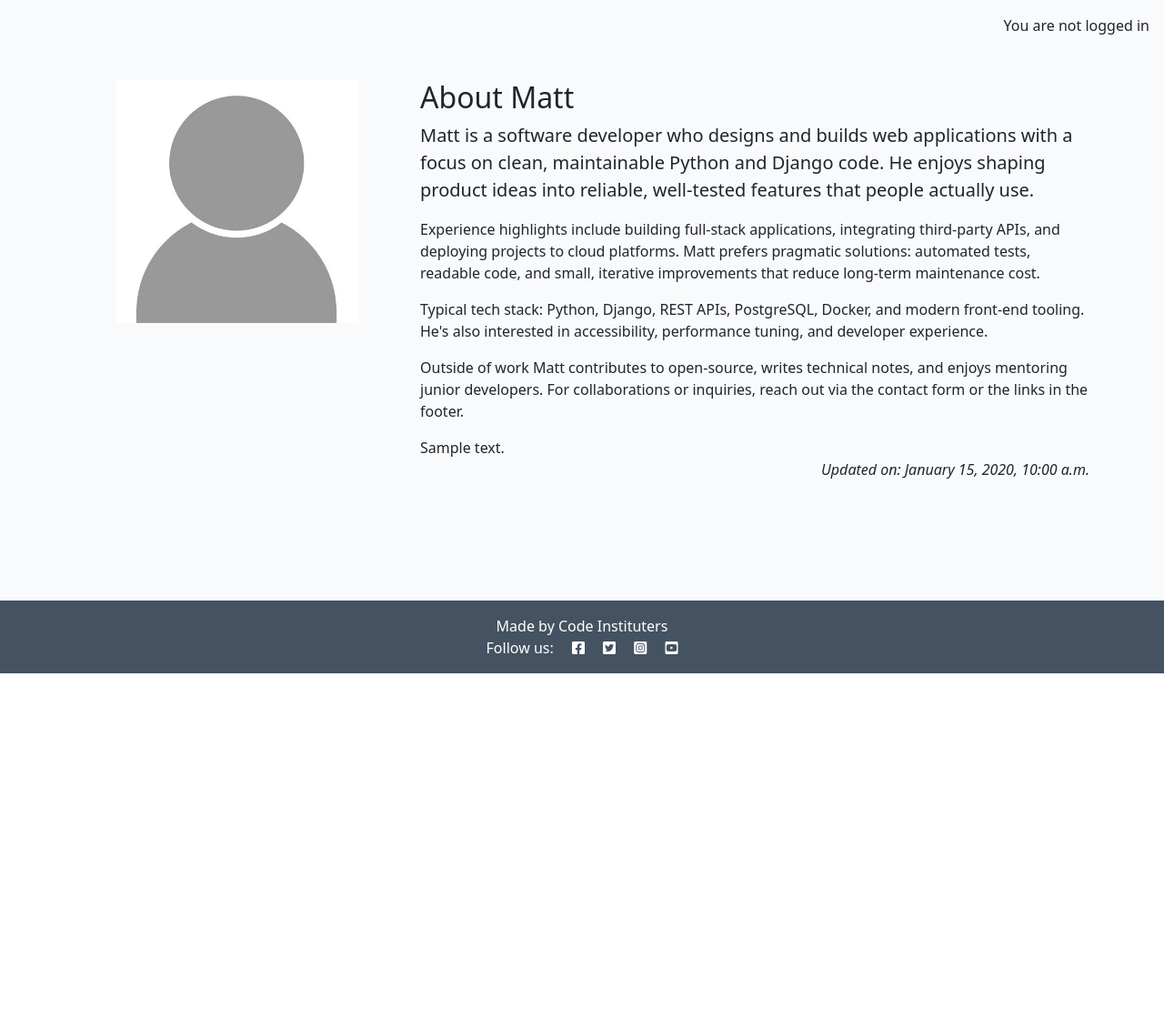
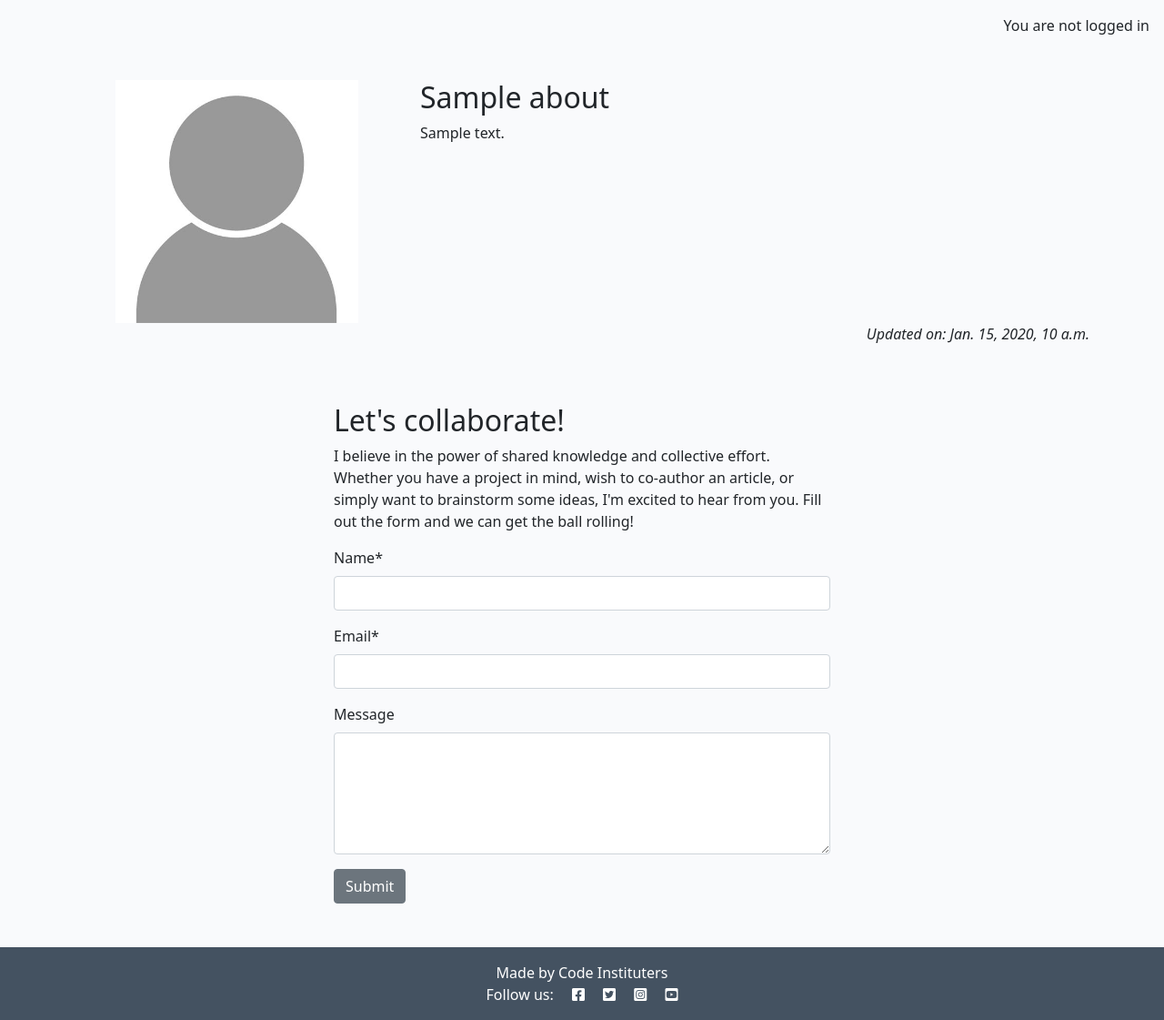
Before and after one commit to TopG85/codestar_blog, a Django app: page /about/ in a window 1280 px wide. Shown: the part 60-1181 px from the top of the page at 91% size. Before the commit the page ends 800 px from the top, so only its background shows below. Run offline with Django 4.2, Linux system fonts and the light colour scheme; tables that the repository leaves empty hold one stand-in row (values such as "Sample post"); parts of the project's set-up code (start-up, migrations or seed data) failed here and were passed over; some libraries are stand-ins or nearby versions.

Commit message:
fully-functioning collaboration form

```diff
--- /dev/null
+++ b/about/forms.py
@@ -0,0 +1,5 @@
+from collab.forms import CollaborateForm
+
+# Re-export CollaborateForm from the collab app so the About page can
+# import the form from `about.forms` without duplicating model logic.
+__all__ = ["CollaborateForm"]
--- a/about/models.py
+++ b/about/models.py
@@ -1,18 +1,22 @@
 from django.db import models
-from django_summernote.fields import SummernoteTextField
+
+# Create your models here.
 
 
 class About(models.Model):
-	"""Single About record for the site (edited by superuser only)."""
-	title = models.CharField(max_length=255)
-	content = SummernoteTextField(blank=True)
-	# Optional date/time to display on the About page (set manually in admin)
-	display_datetime = models.DateTimeField(null=True, blank=True)
-	updated_on = models.DateTimeField(auto_now=True)
-	created_on = models.DateTimeField(auto_now_add=True)
+    title = models.CharField(max_length=200)
+    updated_on = models.DateTimeField(auto_now=True)
+    content = models.TextField()
 
-	class Meta:
-		pass
+    def __str__(self):
+        return self.title
 
-	def __str__(self):
-		return self.title
+
+class CollaborateRequest(models.Model):
+    name = models.CharField(max_length=200)
+    email = models.EmailField()
+    message = models.TextField()
+    read = models.BooleanField(default=False)
+
+    def __str__(self):
+        return f"Collaboration request from {self.name}"
--- a/about/templates/about/about.html
+++ b/about/templates/about/about.html
@@ -1,21 +1,15 @@
 {% extends 'base.html' %}
+{% load static %}
+{% load crispy_forms_tags %}
+
 {% block content %}
-{% load static %}
 <div class="container mt-5">
     <div class="row">
-        <div class="col-4 text-center">
+        <div class="col-12 col-md-4 text-center">
             <img src="{% static 'images/nobody.jpg' %}" width="75%">
         </div>
-        <div class="col-8">
-            <h2>About Matt</h2>
-            <p class="lead">Matt is a software developer who designs and builds web applications with a focus on clean, maintainable Python and Django code. He enjoys shaping product ideas into reliable, well-tested features that people actually use.</p>
-
-            <p>Experience highlights include building full-stack applications, integrating third-party APIs, and deploying projects to cloud platforms. Matt prefers pragmatic solutions: automated tests, readable code, and small, iterative improvements that reduce long-term maintenance cost.</p>
-
-            <p>Typical tech stack: Python, Django, REST APIs, PostgreSQL, Docker, and modern front-end tooling. He's also interested in accessibility, performance tuning, and developer experience.</p>
-
-            <p>Outside of work Matt contributes to open-source, writes technical notes, and enjoys mentoring junior developers. For collaborations or inquiries, reach out via the contact form or the links in the footer.</p>
-
+        <div class="col-12 col-md-8">
+            <h2>{{ about.title }}</h2>
             {{ about.content | safe }}
         </div>
     </div>
@@ -23,8 +17,26 @@
         <div class="col text-right">
           <!-- Updated on field goes in here -->
 
-          <p class="text-end"><em>Updated on: {% if about.display_datetime %}{{ about.display_datetime|date:"F j, Y, g:i a" }}{% else %}{{ about.updated_on|date:"F j, Y, g:i a" }}{% endif %}</em></p>
+          <p class="text-end"><em>Updated on: {{ about.updated_on }}</em></p>
         </div>
-      </div>
+    </div>
+    <div class="row justify-content-center">
+        <div class="col-12 col-md-6 my-5">
+            <h2>Let's collaborate!</h2>
+            <p>I believe in the power of shared knowledge and collective effort.
+                Whether you have a project in mind, wish to co-author
+                an article, or simply want to brainstorm some ideas,
+                I'm excited to hear from you. Fill out the form
+                and we can get the ball rolling!</p>
+
+            <!-- add your form here. Your submit button should
+                                have the classes of btn, btn-secondary -->
+            <form method="post">
+                {{ collaborate_form | crispy }}
+                {% csrf_token %}
+                <button class="btn btn-secondary" type="submit">Submit</button>
+            </form>
+        </div>
+    </div>
 </div>
 {% endblock content %}
--- a/about/views.py
+++ b/about/views.py
@@ -1,12 +1,26 @@
 from django.shortcuts import render
+from django.contrib import messages
 from .models import About
+from .forms import CollaborateForm
 
 
 def about_me(request):
-	"""Render the About page using the most recently updated About record."""
-	about = About.objects.all().order_by('-updated_on').first()
-	return render(
-		request,
-		'about/about.html',
-		{'about': about},
-	)
+
+    if request.method == "POST":
+        collaborate_form = CollaborateForm(data=request.POST)
+        if collaborate_form.is_valid():
+            collaborate_form.save()
+            messages.add_message(request, messages.SUCCESS, "Collaboration request received! I endeavour to respond within 2 working days.")
+    else:
+        collaborate_form = CollaborateForm()
+
+    about = About.objects.all().order_by('-updated_on').first()
+
+    return render(
+        request,
+        "about/about.html",
+        {
+            "about": about,
+            "collaborate_form": collaborate_form
+        },
+    )
--- a/codestar/settings.py
+++ b/codestar/settings.py
@@ -51,6 +51,7 @@ INSTALLED_APPS = [
     'crispy_bootstrap5',
     'django_summernote',
     'blog',
+    'collab',
     'about',
 ]
 
--- a/codestar/urls.py
+++ b/codestar/urls.py
@@ -21,6 +21,7 @@ from django.urls import path, include
 urlpatterns = [
     path('about/', include('about.urls')),
     path('accounts/', include('allauth.urls')),
+    path('collab/', include('collab.urls')),
     path('admin/', admin.site.urls),
     path('summernote/', include('django_summernote.urls')),
     path("", include("blog.urls"), name="blog-urls"),
--- /dev/null
+++ b/collab/__init__.py
@@ -0,0 +1 @@
+"""Collab app package."""
--- /dev/null
+++ b/collab/forms.py
@@ -0,0 +1,19 @@
+from django import forms
+from .models import CollabRequest
+
+
+class CollaborateForm(forms.ModelForm):
+    # Provide a message field that maps to the model's project_description
+    message = forms.CharField(widget=forms.Textarea(attrs={'rows': 5}), required=False)
+
+    class Meta:
+        model = CollabRequest
+        # keep model fields minimal; `message` is handled separately
+        fields = ('name', 'email')
+
+    def save(self, commit=True):
+        instance = super().save(commit=False)
+        instance.project_description = self.cleaned_data.get('message', '')
+        if commit:
+            instance.save()
+        return instance
--- /dev/null
+++ b/collab/models.py
@@ -0,0 +1,15 @@
+from django.db import models
+
+
+class CollabRequest(models.Model):
+    name = models.CharField(max_length=255)
+    email = models.EmailField()
+    project_name = models.CharField(max_length=255, blank=True)
+    project_description = models.TextField(blank=True)
+    created_on = models.DateTimeField(auto_now_add=True)
+
+    class Meta:
+        ordering = ['-created_on']
+
+    def __str__(self):
+        return f"{self.name} - {self.project_name or 'No title'}"
--- /dev/null
+++ b/collab/urls.py
@@ -0,0 +1,8 @@
+from django.urls import path
+from . import views
+
+app_name = 'collab'
+
+urlpatterns = [
+    path('request/', views.request_collab, name='request'),
+]
```
Also changed, not shown: about/admin.py (+13 -5 lines), about/templates/about/about_starter.html (deleted, +0 -22 lines), blog/views.py (+18 -16 lines), collab/admin.py (added, +8 -0 lines), collab/views.py (added, +15 -0 lines), templates/collab/request.html (added, +34 -0 lines), about/migrations/0005_collaboraterequest_remove_about_created_on_and_more.py (added), collab/migrations/0001_initial.py (added), collab/migrations/__init__.py (added).
